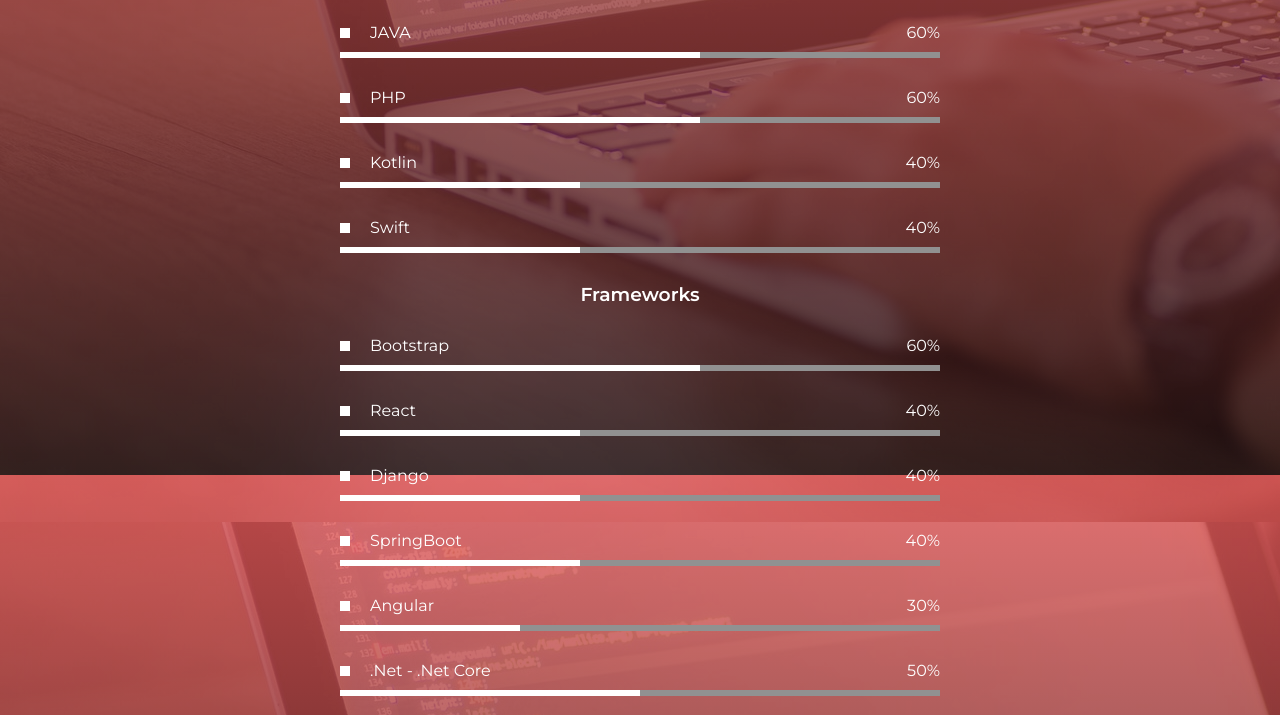
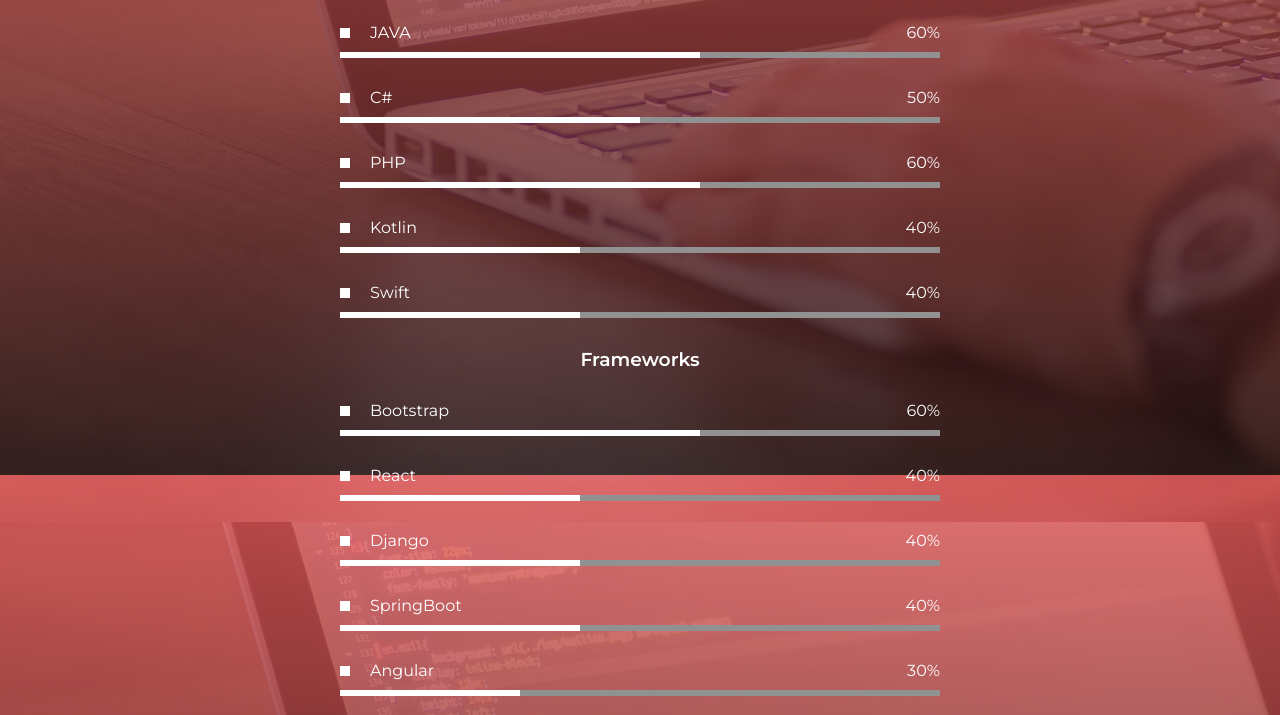
Before and after one commit to IsmaelBalladaresArroyo/portafolioismael2023, a plain HTML site: page index.html in a window 1280 px wide. Shown: the part 2920-3635 px from the top of the page. Drawn offline with Linux system fonts and the light colour scheme.

Commit message:
actualizacion1.3

```diff
--- a/estilo.css
+++ b/estilo.css
@@ -534,6 +534,12 @@
             height: 6px;
             animation: progreso33 2s forwards;
         }
+        .contenedor-skills .skill .barra .barra-progreso34{
+            background-color: #fff;
+            width: 100%;
+            height: 6px;
+            animation: progreso34 2s forwards;
+        }
         @keyframes progreso1 {
             0% {
                 width: 0;
@@ -801,6 +807,14 @@
                 width: 100%;
             }
         }
+        @keyframes progreso34{
+            0% {
+                width: 0;
+            }
+            100% {
+                width: 50%;
+            }
+        }
         /* *********************/
         /* seccion P O R T F O L I O */
         /* *********************/
--- a/index.html
+++ b/index.html
@@ -203,6 +203,16 @@
             </div>
             <div class="barra">
                 <div class="" id="jv"></div>
+            </div>
+        </div>
+
+        <div class="skill">
+            <div class="info">
+                <p> <span class="lista"> </span>C#</p>
+                <span class="porcentaje">50%</span>
+            </div>
+            <div class="barra">
+                <div class="" id="c"></div>
             </div>
         </div>
 
@@ -541,6 +551,7 @@
                     <p>Desarrollado con Android Studio y Firebase - Funciona en Android</p>
                 </div>
             </div>
+            <!--
             <div class="proyecto">
                 <div class="overlay"></div>
                 <img src="img/proyecto5.png" alt="">
@@ -549,6 +560,7 @@
                     <p>Desarrollado con Html, Css, Bootstrap y JS</p>
                 </div>
             </div>
+            -->
             <div class="proyecto">
                 <div class="overlay"></div>
                 <img src="img/proyecto6.png" alt="">
@@ -557,8 +569,6 @@
                     <p>Desarrollado con Html, Css, Bootstrap y JS</p>
                 </div>
             </div>
-        </div>
-        <div class="fila">
             <div class="proyecto">
                 <div class="overlay"></div>
                 <img src="img/proyecto7.png" alt="">
@@ -567,6 +577,8 @@
                     <p>Desarrollado con DJango y React - Totalmente funcional</p>
                 </div>
             </div>
+        </div>
+        <div class="fila">
             <div class="proyecto">
                 <div class="overlay"></div>
                 <img src="img/proyecto8.png" alt="">
@@ -583,7 +595,18 @@
                     <p>Proyecto hecho con WordPress - Totalmente funcional</p>
                 </div>
             </div>
+            <div class="proyecto">
+                <div class="overlay"></div>
+                <img src="img/proyecto10.png" alt="">
+                <div class="info">
+                    <h4>Save the Bees</h4>
+                    <p>Proyecto hecho con Power BI - Se muestra un informe, del total de perdidas y restauraciones de colonias a nivel mundial</p>
+                </div>
+            </div>
         </div>
+
+
+
     </section>
 
     <!-- SECCTION C O N T A C T O -->
--- a/script.js
+++ b/script.js
@@ -65,7 +65,7 @@ function efectoHabilidades() {
         document.getElementById("cb").classList.add("barra-progreso31");
         document.getElementById("ct").classList.add("barra-progreso32");
         document.getElementById("cv").classList.add("barra-progreso33");
-
+        document.getElementById("c").classList.add("barra-progreso34");
     }
 
 }
```
Also changed, not shown: img/proyecto10.png (added).
